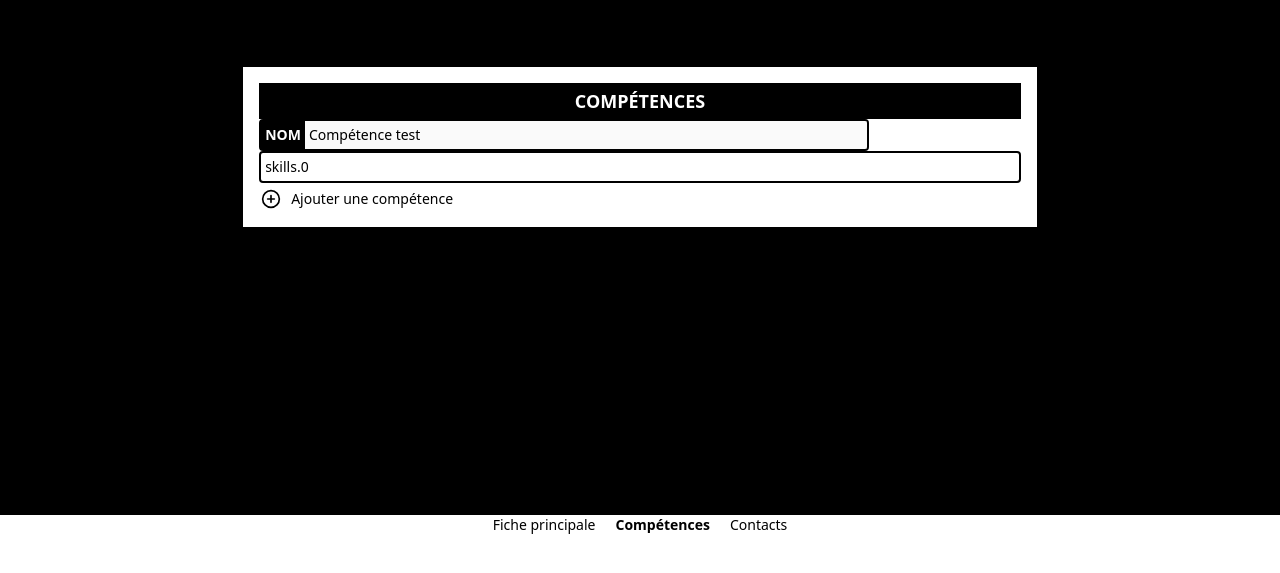
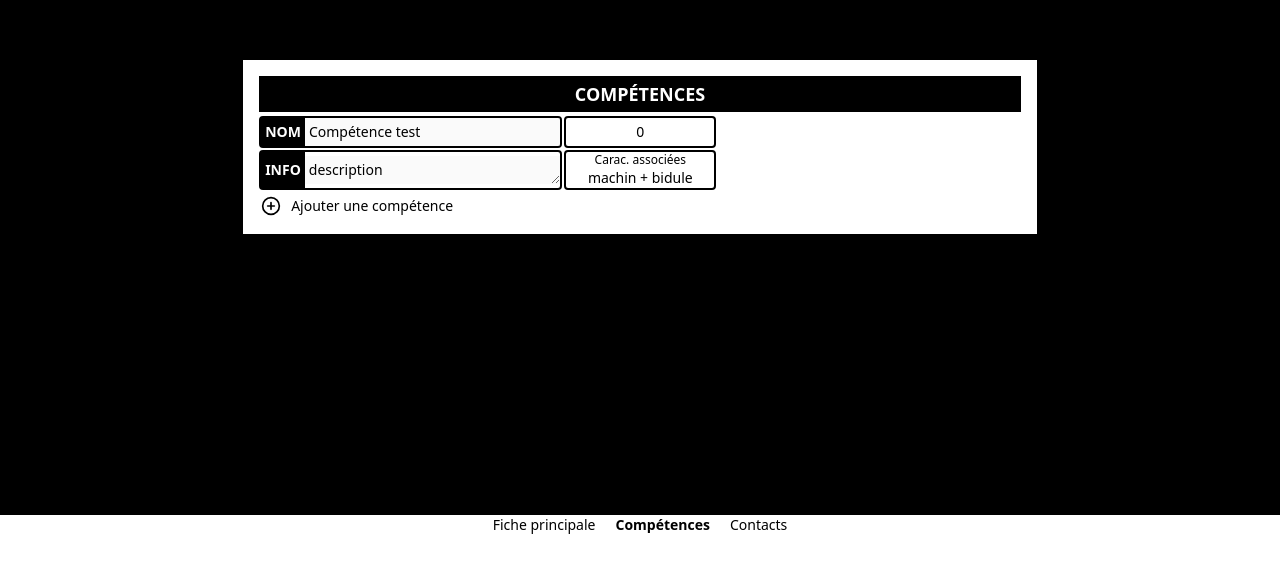
Before and after one commit to LucasPitzalis/2d6-FPI, a React (Vite) app: page /competences in a window 1280 px wide. Shown: the part 205-778 px from the top of the page. Built offline with nearby package versions, Linux system fonts and the light colour scheme.

Commit message:
skill component WIP

```diff
--- a/src/components/fields/FieldLabel.jsx
+++ b/src/components/fields/FieldLabel.jsx
@@ -2,7 +2,7 @@ import PropTypes from 'prop-types';
 
 export default function FieldLabel({ name, label }) {
     return (
-        <label className="bg-black text-white p-1 font-bold text-center flex items-center" htmlFor={name}><span>{label.toUpperCase()}</span></label>
+        <label className="bg-black text-white p-1 font-bold h-full flex items-center justify-center" htmlFor={name}>{label.toUpperCase()}</label>
     );
 }
 
--- a/src/components/fields/SheetField.jsx
+++ b/src/components/fields/SheetField.jsx
@@ -2,7 +2,7 @@ import PropTypes from 'prop-types';
 
 export default function SheetField(props) {
     return (
-        <div className={`border-2 border-black rounded flex ${props.isTitle && "text-base"} ${props.styles} ${props.vertical && "flex-col"}`}>
+        <div className={`border-2 border-black rounded flex items-center ${props.isTitle ? 'text-base' : ''} ${props.styles} ${props.vertical ? 'flex-col' : ''}`}>
             {props.children}
         </div>
     );
--- a/src/components/fields/StaticField.jsx
+++ b/src/components/fields/StaticField.jsx
@@ -6,7 +6,7 @@ export default function StaticField({ name, label, value, isTitle, styles, verti
     return (
         <SheetField {...{isTitle, styles, vertical}}>
             {label !=='' && <FieldLabel { ...{name, label}}/>}
-            <p className={`p-1 ${typeof(value) === 'number' && 'text-center'}`}>{ value }</p>
+            <p className={`flex-1 p-1 ${typeof(value) === 'number' ? 'text-center' : ''}`}>{ value }</p>
         </SheetField>
     );
 }
--- a/src/components/skills/Skill.jsx
+++ b/src/components/skills/Skill.jsx
@@ -1,16 +1,25 @@
+import { useSelector } from "react-redux";
 import LockedInput from "../fields/LockedInput";
 import StaticField from "../fields/StaticField";
+import PropTypes from 'prop-types';
+import SheetField from "../fields/SheetField";
 
 export default function Skill({ skill, index }) {
+    const { abilities } = useSelector((state) => state.character);
+
     return (
         <div>
-            <div>
-                <div>
-                    <LockedInput label="nom" name="skills.0.name" styles={'w-4/5'} />
-                    <StaticField name="skills.0.bonus" value="skills.0"/>
+            <div className="flex flex-col space-y-0.5 w-full lg:w-3/5">
+                <div className="flex space-x-0.5">
+                    <LockedInput label="nom" name={`skills.${index}.name`} styles={'w-2/3'} />
+                    <StaticField name={`skills.${index}.bonus`} value={abilities[skill.ability1] + abilities[skill.ability2]} styles={'w-1/3'}/>
                 </div>
-                <div>
-
+                <div className="flex space-x-0.5">
+                    <LockedInput label="info" name={`skills.${index}.description`} multiline styles={'w-2/3'} />
+                    <SheetField vertical styles={'w-1/3'}>
+                        <span className="text-xs">Carac. associées</span>
+                        <span>machin + bidule</span>
+                    </SheetField>
                 </div>
             </div>
             <div>
@@ -19,3 +28,13 @@ export default function Skill({ skill, index }) {
         </div>
     );
 }
+
+Skill.propTypes = {
+    skill: PropTypes.shape({
+        name: PropTypes.string.isRequired,
+        description: PropTypes.string.isRequired,
+        ability1: PropTypes.string.isRequired,
+        ability2: PropTypes.string.isRequired,
+    }).isRequired,
+    index: PropTypes.number.isRequired,
+};
--- a/src/components/skills/Skills.jsx
+++ b/src/components/skills/Skills.jsx
@@ -21,15 +21,13 @@ export default function Skills() {
     }
 
     return (
-        <>
+        <div className="flex flex-col space-y-1">
             <SectionTitle title="Compétences" />
-            <div className="flex flex-col space-y-1">
-                {renderList()}
-                <div className="flex justify-left space-x-2 items-center">
-                    <HoverableButton icon="+" handler={() => console.log("bouton ajout contact")} />
-                    <span>Ajouter une compétence</span>
-                </div>
+            {renderList()}
+            <div className="flex justify-left space-x-2 items-center">
+                <HoverableButton icon="+" handler={() => console.log("bouton ajout contact")} />
+                <span>Ajouter une compétence</span>
             </div>
-        </>
+        </div>
     );
 }
```
